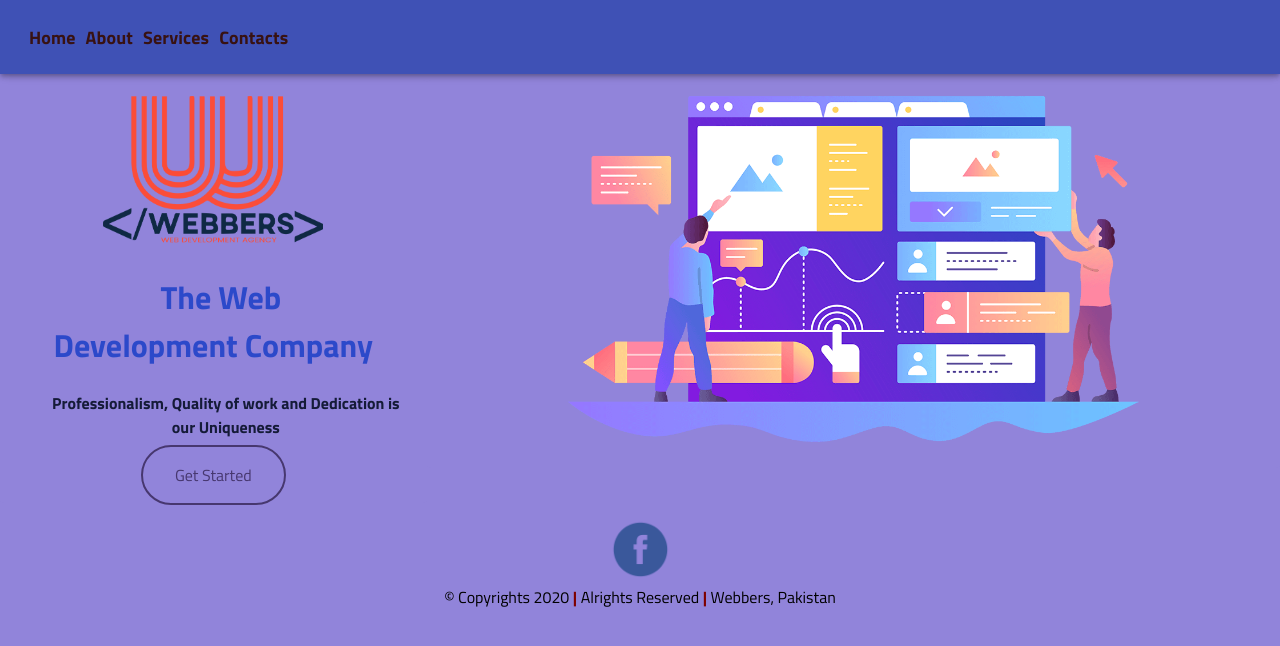
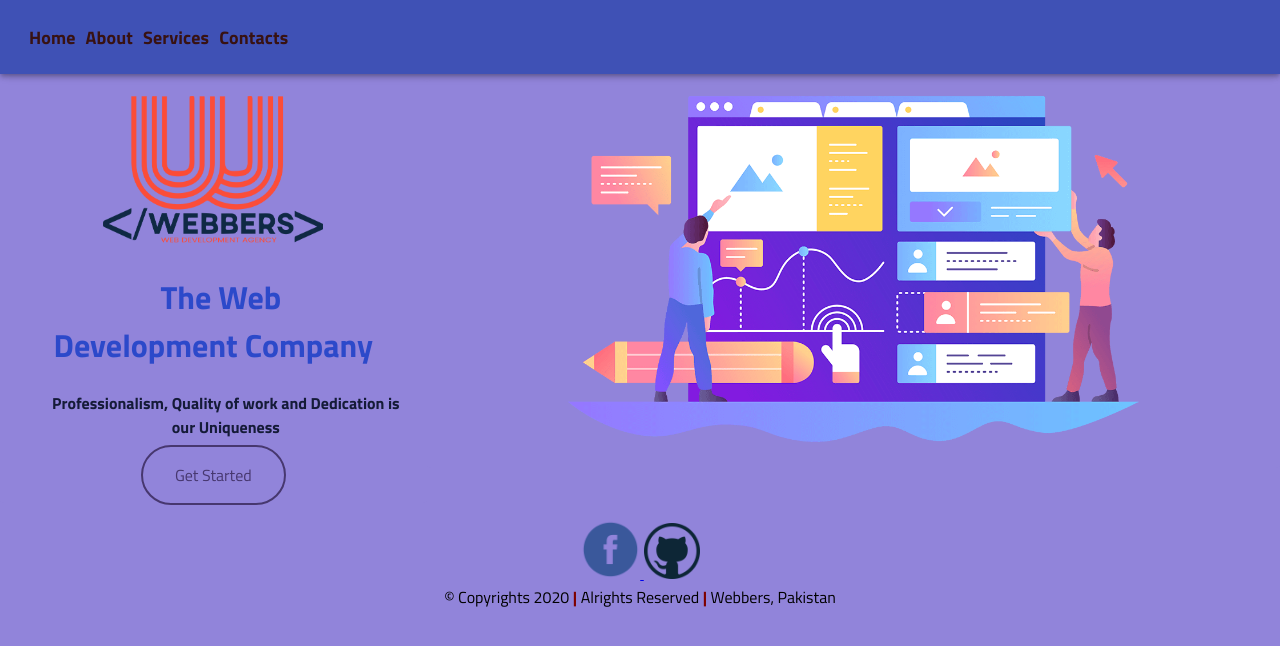
Before and after one commit to Naeem009/Webbers, a React (Create React App) app: page / in a window 1280 px wide. Shown: the top 646 px of the page. Built offline with nearby package versions, Linux system fonts and the light colour scheme; what webfontloader would draw is missing.

Commit message:
GitHub Logo Added

```diff
--- a/src/Pages/Footer.js
+++ b/src/Pages/Footer.js
@@ -1,11 +1,13 @@
 import React from 'react';
 import fb from './../Images/facebookico.png';
+import gh from './../Images/githubico.png';
 
 function Footer(){
     return(
         <div>
             <footer className='ftr'>
                 <p><a href="https://web.facebook.com/Webbersofficial" target="_blank"> <img src={fb} alt="webbers" height="60px"/></a>
+                <a href="https://github.com/Naeem009" target="_blank"> <img src={gh} alt="webbers" height="56px"/></a>
                 <br/>
                     © Copyrights 2020 <span className='bar'>|</span> Alrights Reserved <span className='bar'>|</span> Webbers, Pakistan
                 <br/>
```
Also changed, not shown: src/Images/githubico.png (added).
